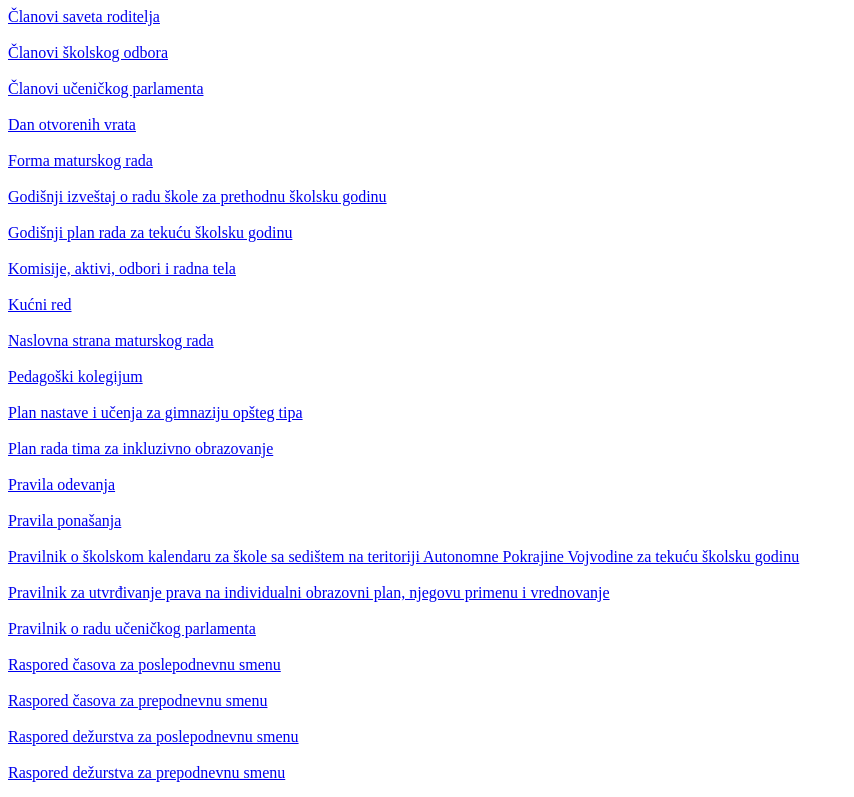
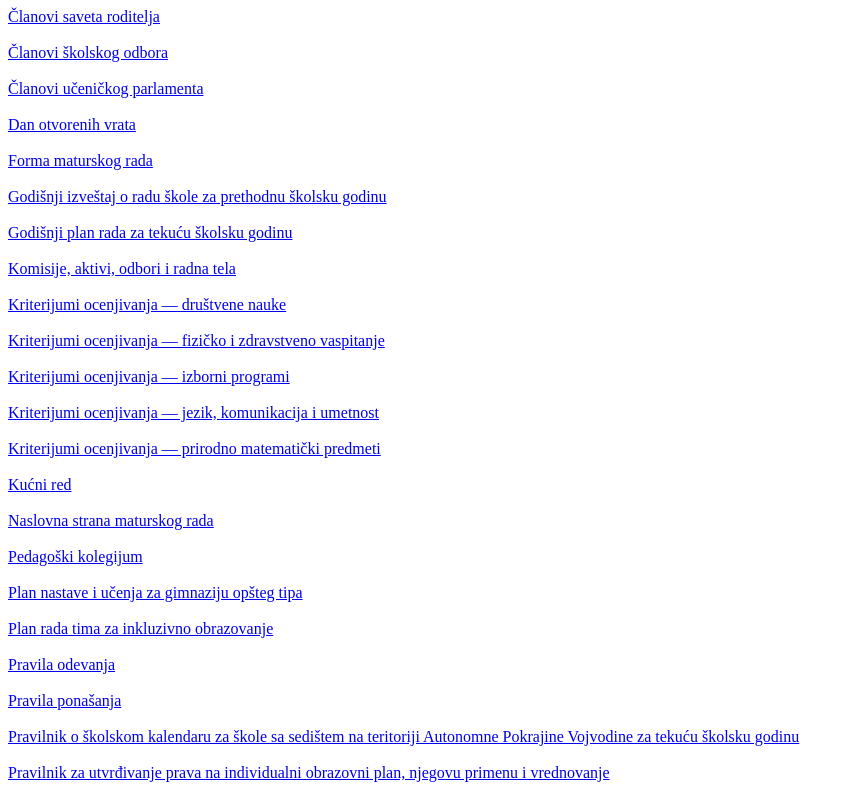
Before and after one commit to adminstapgim/stapgim, a plain HTML site: page index.html in a window 1280 px wide. Shown: the top 797 px of the page, without its empty margins (0-854 px from the left). Drawn offline with Linux system fonts and the light colour scheme.

Commit message:
5th commit

```diff
--- a/index.html
+++ b/index.html
@@ -18,6 +18,16 @@
 		<a href="Godisnji_plan.pdf" target="_blank">Godišnji plan rada za tekuću školsku godinu</a>
 		<br /><br />
 		<a href="Komisije.pdf" target="_blank">Komisije, aktivi, odbori i radna tela</a>
+		<br /><br />
+		<a href="Kriterijumi_ocenjivanja_drustvene_nauke.pdf" target="_blank">Kriterijumi ocenjivanja — društvene nauke</a>
+		<br /><br />
+		<a href="Kriterijumi_ocenjivanja_fizicko_vaspitanje.pdf" target="_blank">Kriterijumi ocenjivanja — fizičko i zdravstveno vaspitanje</a>
+		<br /><br />
+		<a href="Kriterijumi_ocenjivanja_izborni_programi.pdf" target="_blank">Kriterijumi ocenjivanja — izborni programi</a>
+		<br /><br />
+		<a href="Kriterijumi_ocenjivanja_jezik_umetnost.pdf" target="_blank">Kriterijumi ocenjivanja — jezik, komunikacija i umetnost</a>
+		<br /><br />
+		<a href="Kriterijumi_ocenjivanja_prirodni_predmeti.pdf" target="_blank">Kriterijumi ocenjivanja — prirodno matematički predmeti</a>
 		<br /><br />
 		<a href="Kucni_red.pdf" target="_blank">Kućni red</a>
 		<br /><br />
```
Also changed, not shown: 6 other files.
